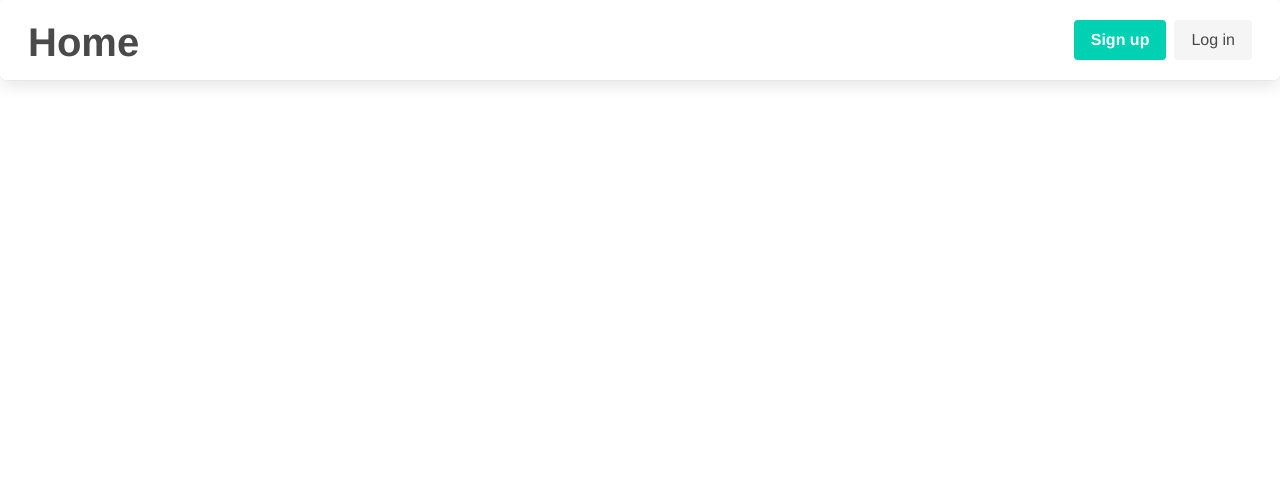
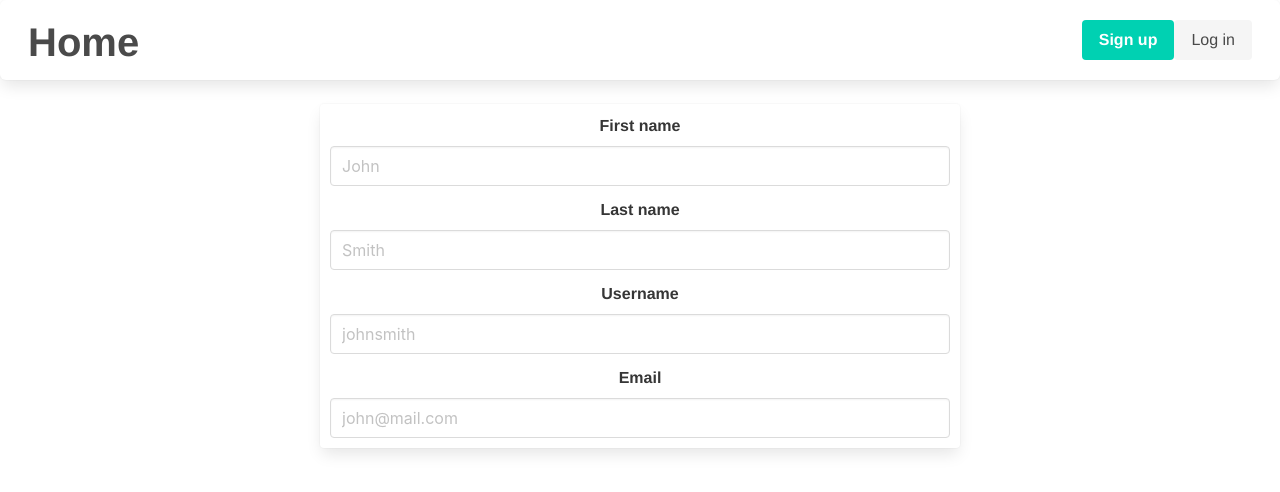
Before and after one commit to GabrielMayrand/application_parking_BD, a Vue app in the folder parking-vue/app_parking/: page /#/signup in a window 1280 px wide. Shown: the top 492 px of the page. Built offline with nearby package versions, Linux system fonts and the light colour scheme.

Commit message:
sign up template

```diff
--- a/parking-vue/app_parking/src/components/CatalogComponents/Filters.vue
+++ b/parking-vue/app_parking/src/components/CatalogComponents/Filters.vue
@@ -2,14 +2,14 @@
   <div>
       <div id="Filters">
           <ul v-for="filter in filters" v-bind:key="filter.id">
-            <Filter id="filter" :filter="filter"/>
+            <FilterComponent  :filter="filter"/>
           </ul>
       </div>
   </div>
 </template>
 
 <script>
-import Filter from "./Filter.vue";
+import FilterComponent from "./Filter.vue";
 
 export default {
     name : "Filters",
@@ -17,7 +17,7 @@ export default {
         filters: Array,
     },
     components: {
-        Filter,
+        FilterComponent,
     },
 };
 </script>
--- a/parking-vue/app_parking/src/components/Navigation.vue
+++ b/parking-vue/app_parking/src/components/Navigation.vue
@@ -6,7 +6,9 @@
     <div class="navbar-end">
         <div class="navbar-item">
             <div class="buttons">
-                <a class="button is-primary"><strong>Sign up</strong></a>
+                <router-link  :to="{path:`/signup`}">
+                <a class="button is-primary" ><strong>Sign up</strong></a>
+                </router-link>
                 <a class="button is-light"> Log in </a>
             </div>
         </div>
--- a/parking-vue/app_parking/src/components/ParkingComponents/Block.vue
+++ b/parking-vue/app_parking/src/components/ParkingComponents/Block.vue
@@ -15,7 +15,7 @@
 export default {
     data() {
         return {
-            plage: Object,
+            plageBlock: Object,
         }
     },
     props:{
@@ -23,11 +23,10 @@ export default {
         plagesBlock: Array,
     },
     methods :{
-        //get plage of this block
         getPlage(){
             this.plagesBlock.every(plage => {
                 if(plage.startTime == this.block.startTime){
-                    this.plage = plage;
+                    this.plageBlock = plage;
                     return false;
                 }
             });
--- a/parking-vue/app_parking/src/components/ParkingComponents/Day.vue
+++ b/parking-vue/app_parking/src/components/ParkingComponents/Day.vue
@@ -1,7 +1,7 @@
 <template>
     <div>
         <div class="notification is-info is-large ">
-            {{this.date.getFullYear()}}-{{this.date.getMonth()}}-{{this.date.getDate()}}
+            {{this.dateDay.getFullYear()}}-{{this.dateDay.getMonth()}}-{{this.dateDay.getDate()}}
         </div>
         <ul v-for="block in this.blocks" v-bind:key="block.id">
             <Block :block="block" :plagesBlock="this.plagesBlock"/>
@@ -21,11 +21,11 @@ export default {
     },
     props: {
         dateDay: Date,
-        plagesWeek: Array,
+        plages: Array,
     },
     methods: {
-        getPlagesBlock(){
-            this.plagesWeek = this.plagesDay.filter(plage => {
+        getPlagesBlock() {
+            this.plages.every(plage => {
                 let date = new Date(plage.date.split("-")[0], plage.date.split("-")[1] - 1, plage.date.split("-")[2]);
                 if(date.getTime() == this.date.getTime()){
                     this.plagesBlock.push(plage);
@@ -44,7 +44,9 @@ export default {
         Block,
     },
     created () {
+        console.log(this.plages);
         this.getPlagesBlock();
+        console.log(this.plagesBlock);
         this.blocks = [
             {
                 id: 1,
--- a/parking-vue/app_parking/src/components/ParkingComponents/ParkingHoraire.vue
+++ b/parking-vue/app_parking/src/components/ParkingComponents/ParkingHoraire.vue
@@ -43,11 +43,10 @@ export default {
             });
         }
     },
-    mounted() {
+    created() {
         this.finalReservationDate = new Date(this.finalReservationDate.setDate(this.todayDate.getDate() + this.parking.advanceDays));
         this.finalWeekDate = new Date(this.finalWeekDate.setDate(this.todayDate.getDate() + 6));
         this.getWeekBlocks();
-
     },
 }
 </script>
--- a/parking-vue/app_parking/src/components/ParkingComponents/ParkingList.vue
+++ b/parking-vue/app_parking/src/components/ParkingComponents/ParkingList.vue
@@ -14,7 +14,7 @@ import ParkingCard from "./ParkingCard.vue";
 export default {
     name : "ParkingList",
     props: {
-        ParkingList: Object,
+        ParkingList: Array,
     },
     components: {
         ParkingCard,
--- a/parking-vue/app_parking/src/components/ParkingComponents/Week.vue
+++ b/parking-vue/app_parking/src/components/ParkingComponents/Week.vue
@@ -1,12 +1,11 @@
 <template>
     <div>
-        <table id="table">
+        <table id="table" :v-if="!this.Days.length != 0">
             <tr>
                 <th v-for="day in this.Days" v-bind:key="day.id">
-                    <Day :dateDay="day.date" :plagesWeek="this.plagesWeek"/>
+                    <Day :dateDay="day.date" :plages="this.plagesWeek"/>
                 </th>
             </tr>
-
       </table>
     </div>
 </template>
@@ -33,14 +32,13 @@ export default {
     data() {
         return {
             Days:Array,
-            plagesDay: [],
             secondDate: new Date(),
             thirdDate: new Date(),
             forthDate: new Date(),
             fithDate: new Date(),
             sixthDate: new Date(),
             seventhDate: new Date(),
-        }
+        };
     },
     components: {
         Day,
@@ -52,6 +50,7 @@ export default {
         finalReservationDate: Date,
     },
     created() {
+        console.log(this.plagesWeek);
         this.secondDate = new Date(this.secondDate.setDate(this.todayDate.getDate() + 1));
         this.thirdDate = new Date(this.thirdDate.setDate(this.todayDate.getDate() + 2));
         this.forthDate = new Date(this.forthDate.setDate(this.todayDate.getDate() + 3));
@@ -88,6 +87,7 @@ export default {
                 date:  this.seventhDate,
             },
         ];
+
     }
 }
 </script>
--- a/parking-vue/app_parking/src/views/Parking.vue
+++ b/parking-vue/app_parking/src/views/Parking.vue
@@ -66,7 +66,7 @@ export default {
                     startTime: "14:00",
                     endTime: "14:15",
                     price: 10,
-                    date: "2022-04-31",
+                    date: "2022-03-30",
                 },
             ]
         },
--- a/parking-vue/app_parking/src/views/SignUp.vue
+++ b/parking-vue/app_parking/src/views/SignUp.vue
@@ -0,0 +1,59 @@
+<template>
+  <!-- signup template -->
+  <div class="card">
+    <div class="field">
+    <label class="label">First name</label>
+    <div class="control">
+        <input class="input" type="text" placeholder="John">
+    </div>
+    </div>
+
+    <div class="field">
+    <label class="label">Last name</label>
+    <div class="control">
+        <input class="input" type="text" placeholder="Smith">
+    </div>
+    </div>
+
+    <div class="field">
+    <label class="label">Username</label>
+    <div class="control ">
+        <input class="input" type="text" placeholder="johnsmith">
+    </div>
+    <p class="help is-danger" v-if="validUserName">This username is already taken</p>
+    </div>
+
+    <div class="field">
+    <label class="label">Email</label>
+    <div class="control ">
+        <input class="input" type="email" placeholder="john@mail.com">
+    </div>
+    <p class="help is-danger" v-if="validEmail">This email is invalid</p>
+    </div>
+  </div>
+</template>
+<style scoped>
+    .card {
+        max-width: 50%;
+        padding: 10px;
+        margin: auto;
+        position: relative;
+    }
+</style>
+<script>
+
+export default {
+  data() {
+    return {
+        validUserName: false,
+        validEmail: false,
+        firstname: "",
+        lastname: "",
+        email: "",
+        password: "",
+        inputsValid: false,
+    };
+  },
+
+};
+</script>
```
Also changed, not shown: 1 other file (tests, documents, lock files or other folders).
